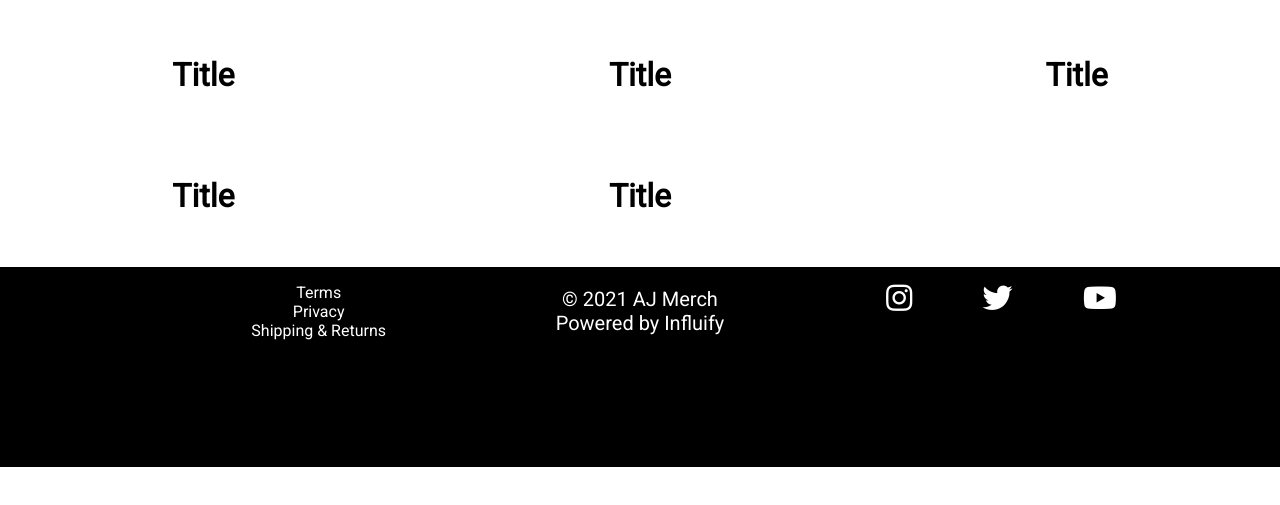
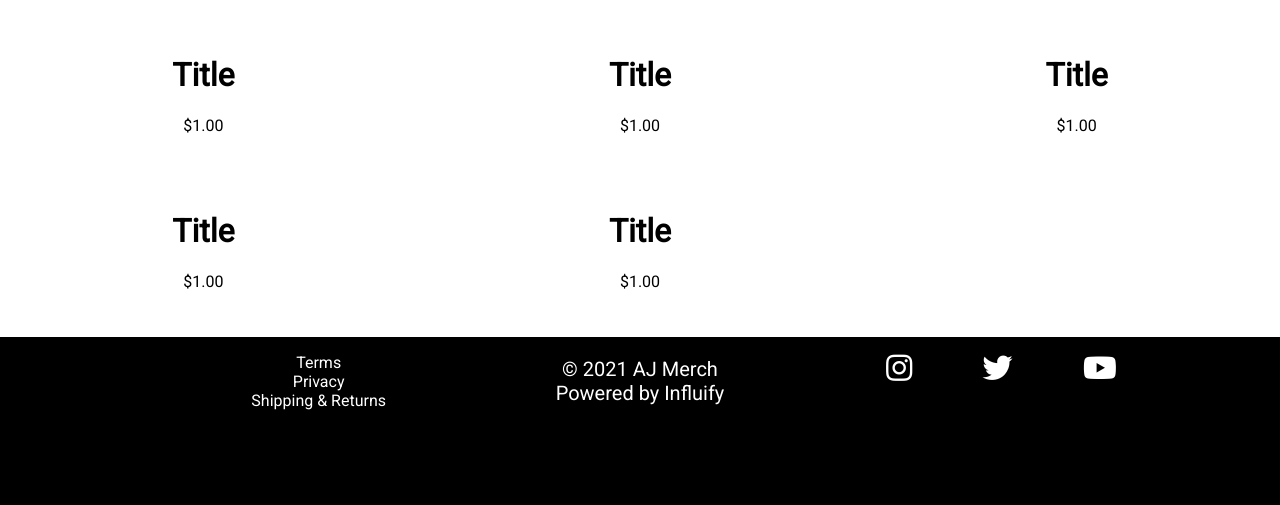
Before and after one commit to teameclipsestaff/Influify-Merch-Template, a React (Create React App) app: page / in a window 1280 px wide. Shown: the part 815-1320 px from the top of the page. Before the commit the page ends 1282 px from the top, so only its background shows below. Built offline with nearby package versions, Linux system fonts and the light colour scheme.

Commit message:
1 file modified

```diff
--- a/src/pages/HomePage.js
+++ b/src/pages/HomePage.js
@@ -38,18 +38,23 @@ function HomePage(){
     <ProductGrid>
       <ProductGridItem>
         <h1>Title</h1>
+        <p>$1.00</p>
       </ProductGridItem>
       <ProductGridItem>
         <h1>Title</h1>
+        <p>$1.00</p>
       </ProductGridItem>
       <ProductGridItem>
         <h1>Title</h1>
+        <p>$1.00</p>
       </ProductGridItem>
       <ProductGridItem>
         <h1>Title</h1>
+        <p>$1.00</p>
       </ProductGridItem>
       <ProductGridItem>
         <h1>Title</h1>
+        <p>$1.00</p>
       </ProductGridItem>
     </ProductGrid>
     </>
```
